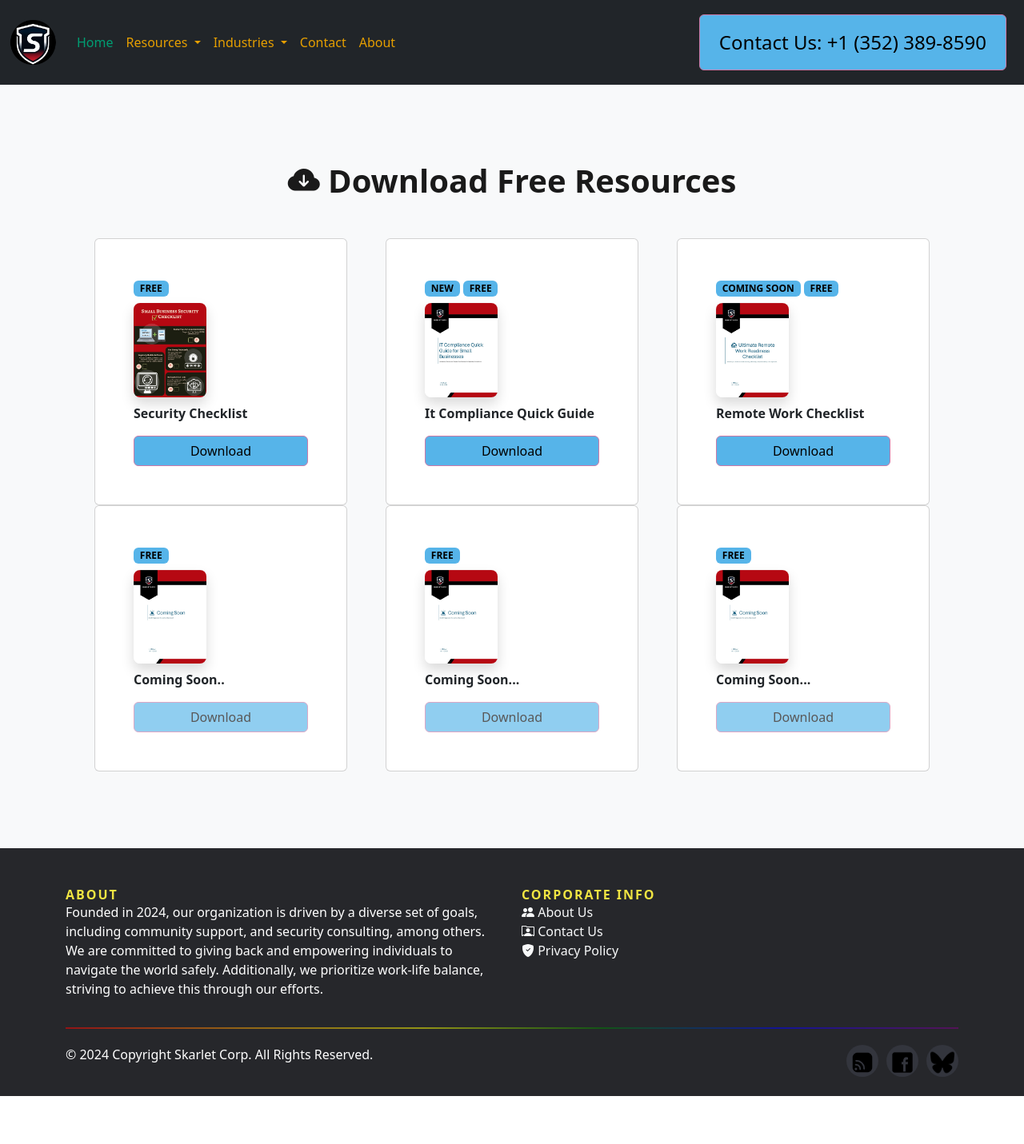
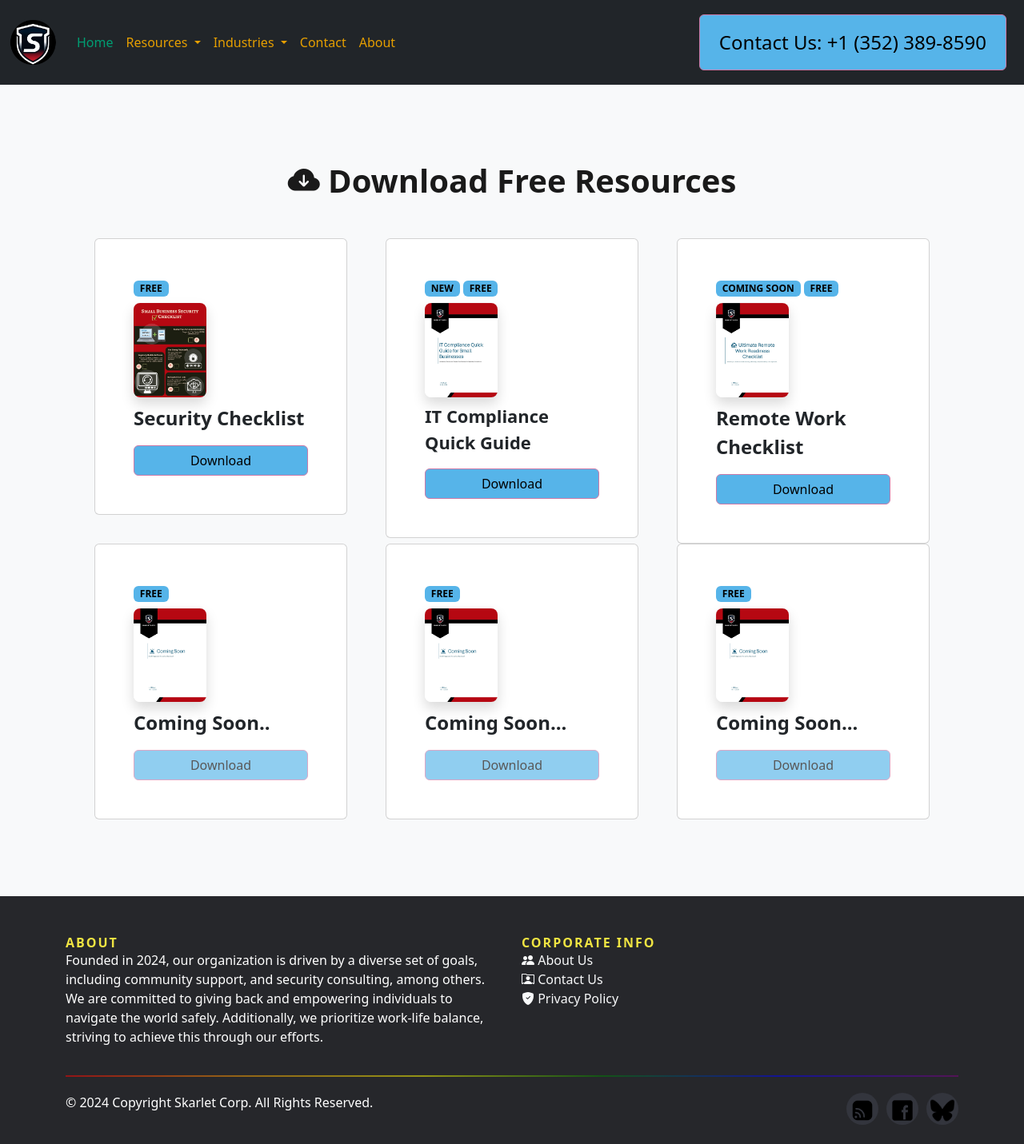
Before and after one commit to SkarletTeam/skarlet, a Jekyll site: the page built from resources.md, in a window 1280 px wide. Shown: the whole page at 80% size. Built offline with Jekyll 4.4.1, drawn with Linux system fonts in a browser that asks for light colours; before the commit the page ends 1371 px from its top, so only the background shows below that.

Commit message:
Update resources.md

```diff
--- a/resources.md
+++ b/resources.md
@@ -18,7 +18,7 @@ description: Download Free Resources!
                         <div class="badge small text-uppercase fw-bold">Free</div>
                         <div class="mb-3">
 							<div class="col-xl-5 col-xxl-6 d-none d-xl-block text-center"><img class="img-fluid rounded-3 my-2 shadow" src="/img/Small_Business_Security_checklist-page-001.jpg" width="150px"  alt="Security Checklist"></div>
-                            <span class="fw-bold">Security Checklist</span>
+                            <span class="fw-bolder" style="font-size: 24px;">Security Checklist</span>
                             <span class="text-muted"></span>
                         </div>
                         <div class="d-grid"><a class="btn btn-primary" href="/assets/surveys/security_checklist_download">Download</a></div>
@@ -34,7 +34,7 @@ description: Download Free Resources!
 
                         <div class="mb-3">
 							<div class="col-xl-5 col-xxl-6 d-none d-xl-block text-center"><img class="img-fluid rounded-3 my-2 shadow" src="/img/it_compliance_quick_guide-page-001.jpg" width="150px"  alt="Compliance Quick Guide"></div>
-                            <span class=" fw-bold">It Compliance Quick Guide</span>
+                            <span class=" fw-bold" style="font-size: 21.9px;">IT Compliance Quick Guide</span>
                             <span class="text-muted"></span>
                         </div>
                         <div class="d-grid"><a class="btn btn-primary" href="/assets/surveys/it_compliance_quick_guide_download">Download</a></div>
@@ -50,7 +50,7 @@ description: Download Free Resources!
                         <div class="badge small text-uppercase fw-bold">Free</div>
                         <div class="mb-3">
 							<div class="col-xl-5 col-xxl-6 d-none d-xl-block text-center"><img class="img-fluid rounded-3 my-2 shadow" src="/img/ultimate_remote_work_readiness_checklist-page-001.jpg" width="150px"  alt="Remote Work Readiness Checklist"></div>
-                            <span class=" fw-bold">Remote Work Checklist</span>
+                            <span class=" fw-bold" style="font-size: 24px;">Remote Work Checklist</span>
                             <span class="text-muted"></span>
                         </div>
                         <div class="d-grid"><a class="btn btn-primary" href="/assets/surveys/underconstruction">Download</a></div>
@@ -63,7 +63,7 @@ description: Download Free Resources!
                         <div class="badge small text-uppercase fw-bold">Free</div>
                         <div class="mb-3">
 							<div class="col-xl-5 col-xxl-6 d-none d-xl-block text-center"><img class="img-fluid rounded-3 my-2 shadow" src="/img/thumbnail_coming_soon-page-001.jpg" width="150px"  alt="Coming Soon..."></div>
-                            <span class=" fw-bold"><!--Signs You Need a Professional-->Coming Soon..</span>
+                            <span class=" fw-bold" style="font-size: 24px;"><!--Signs You Need a Professional-->Coming Soon..</span>
                             <span class="text-muted"></span>
                         </div>
                         <div class="d-grid"><a class="btn btn-primary disabled" href="/assets/surveys/underconstruction">Download</a></div>
@@ -76,7 +76,7 @@ description: Download Free Resources!
                         <div class="badge small text-uppercase fw-bold">Free</div>
                         <div class="mb-3">
 							<div class="col-xl-5 col-xxl-6 d-none d-xl-block text-center"><img class="img-fluid rounded-3 my-2 shadow" src="/img/thumbnail_coming_soon-page-001.jpg" width="150px"  alt="Coming Soon..."></div>
-                            <span class=" fw-bold">Coming Soon...</span>
+                            <span class=" fw-bold" style="font-size: 24px;">Coming Soon...</span>
                             <span class="text-muted"></span>
                         </div>
                         <div class="d-grid"><a class="btn btn-primary disabled" href="/assets/surveys/underconstruction">Download</a></div>
@@ -89,7 +89,7 @@ description: Download Free Resources!
                         <div class="badge small text-uppercase fw-bold">Free</div>
                         <div class="mb-3">
 							<div class="col-xl-5 col-xxl-6 d-none d-xl-block text-center"><img class="img-fluid rounded-3 my-2 shadow" src="/img/thumbnail_coming_soon-page-001.jpg" width="150px"  alt="Coming Soon..."></div>
-                            <span class=" fw-bold">Coming Soon...</span>
+                            <span class=" fw-bold" style="font-size: 24px;">Coming Soon...</span>
                             <span class="text-muted"></span>
                         </div>
                         <div class="d-grid"><a class="btn btn-primary disabled" href="/assets/surveys/underconstruction">Download</a></div>
```
